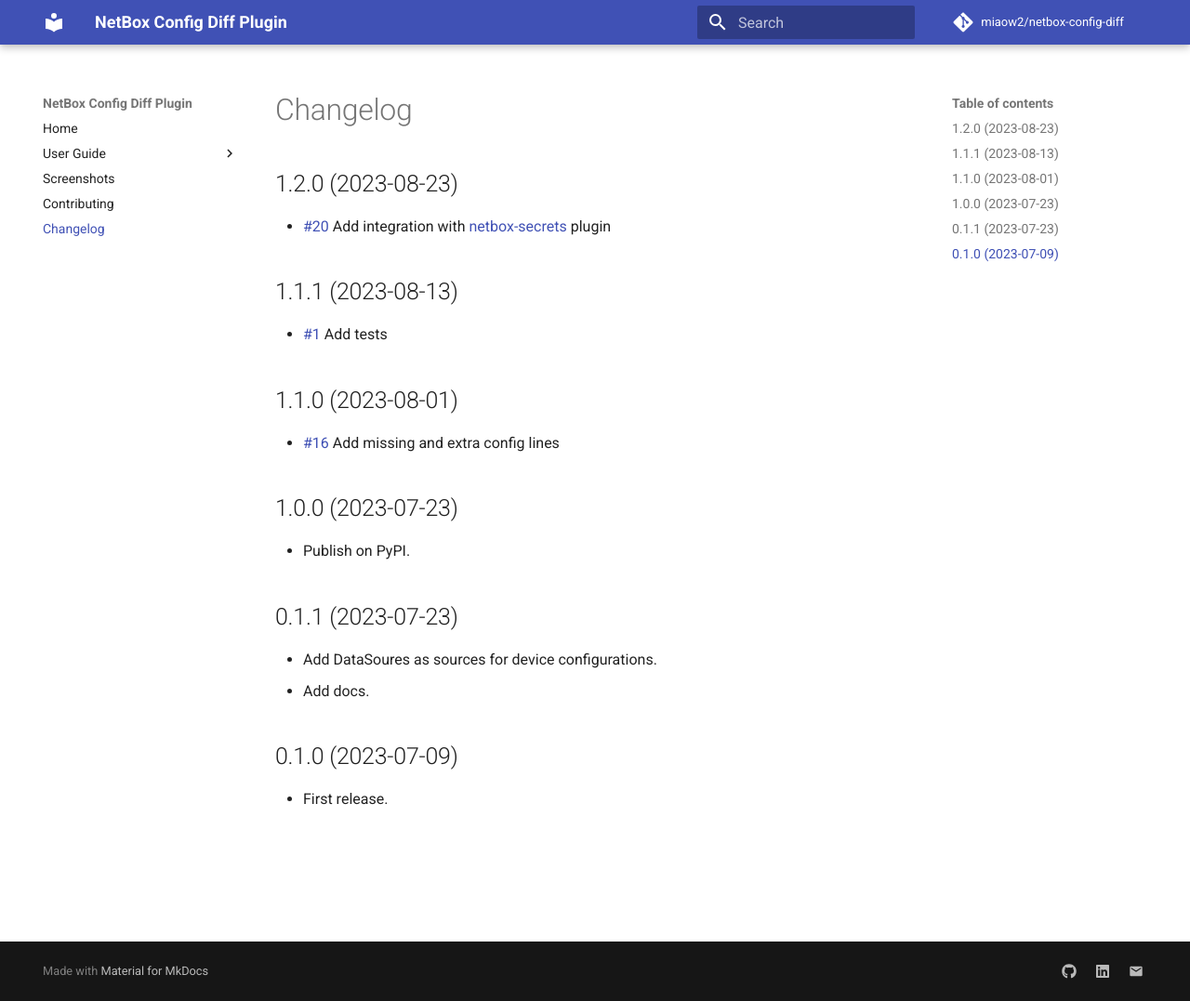
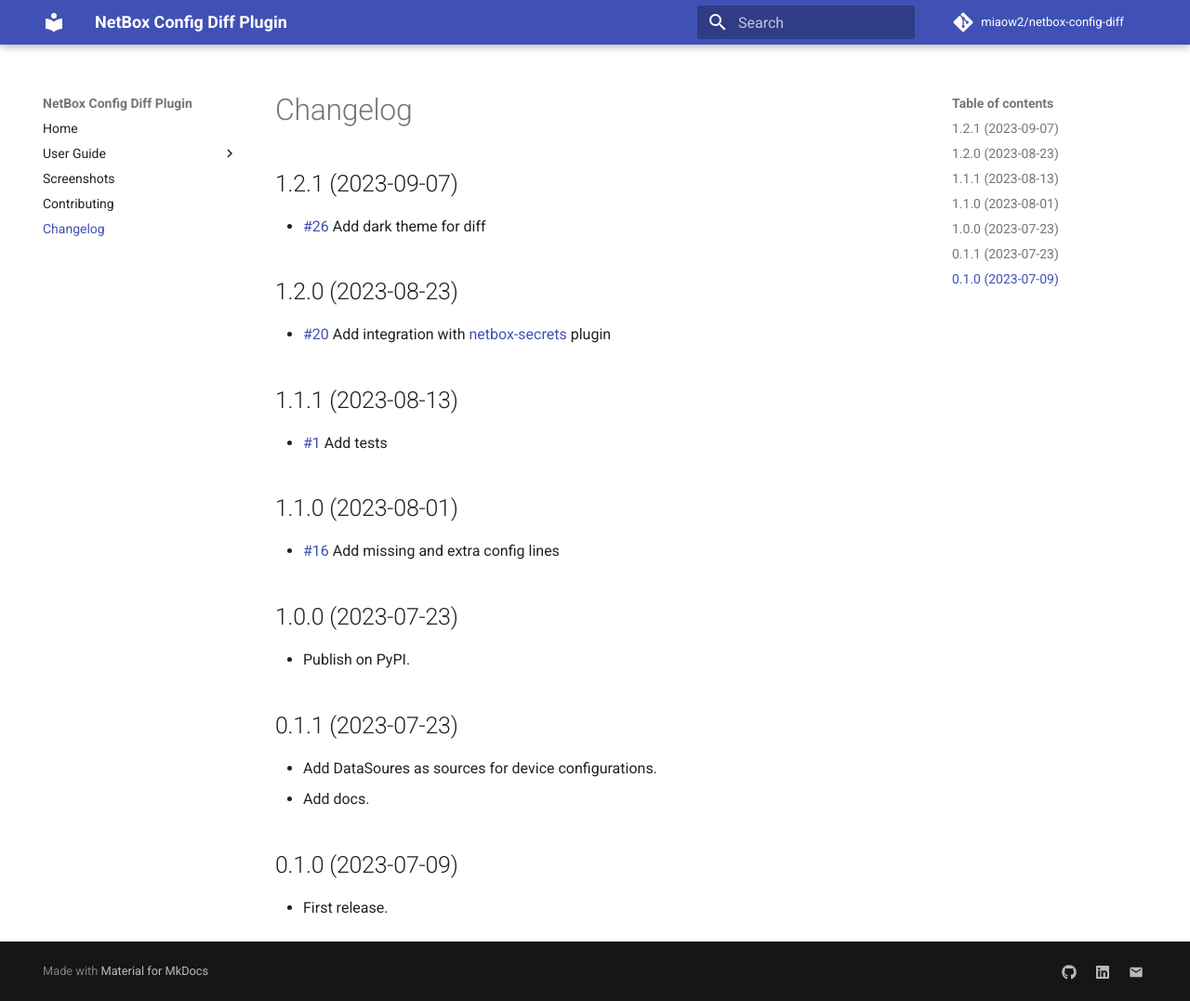
Before and after one commit to miaow2/netbox-config-diff, an MkDocs documentation site: the page built from docs/changelog.md, in a window 1280 px wide and 1077 px high. Shown: the whole window at 93% size. Built offline with MkDocs 1.6.1 and Material for MkDocs 9.7.7, drawn with Linux system fonts in a browser that asks for light colours; comment, search, counter and statistics services are not loaded.

Commit message:
Changelog for #26

```diff
--- a/docs/changelog.md
+++ b/docs/changelog.md
@@ -1,4 +1,8 @@
 # Changelog
+
+## 1.2.1 (2023-09-07)
+
+* [#26](https://github.com/miaow2/netbox-config-diff/issues/26) Add dark theme for diff
 
 ## 1.2.0 (2023-08-23)
 
--- a/netbox_config_diff/__init__.py
+++ b/netbox_config_diff/__init__.py
@@ -2,7 +2,7 @@
 
 __author__ = "Artem Kotik"
 __email__ = "miaow2@yandex.ru"
-__version__ = "1.2.0"
+__version__ = "1.2.1"
 
 
 class ConfigDiffConfig(PluginConfig):
```
